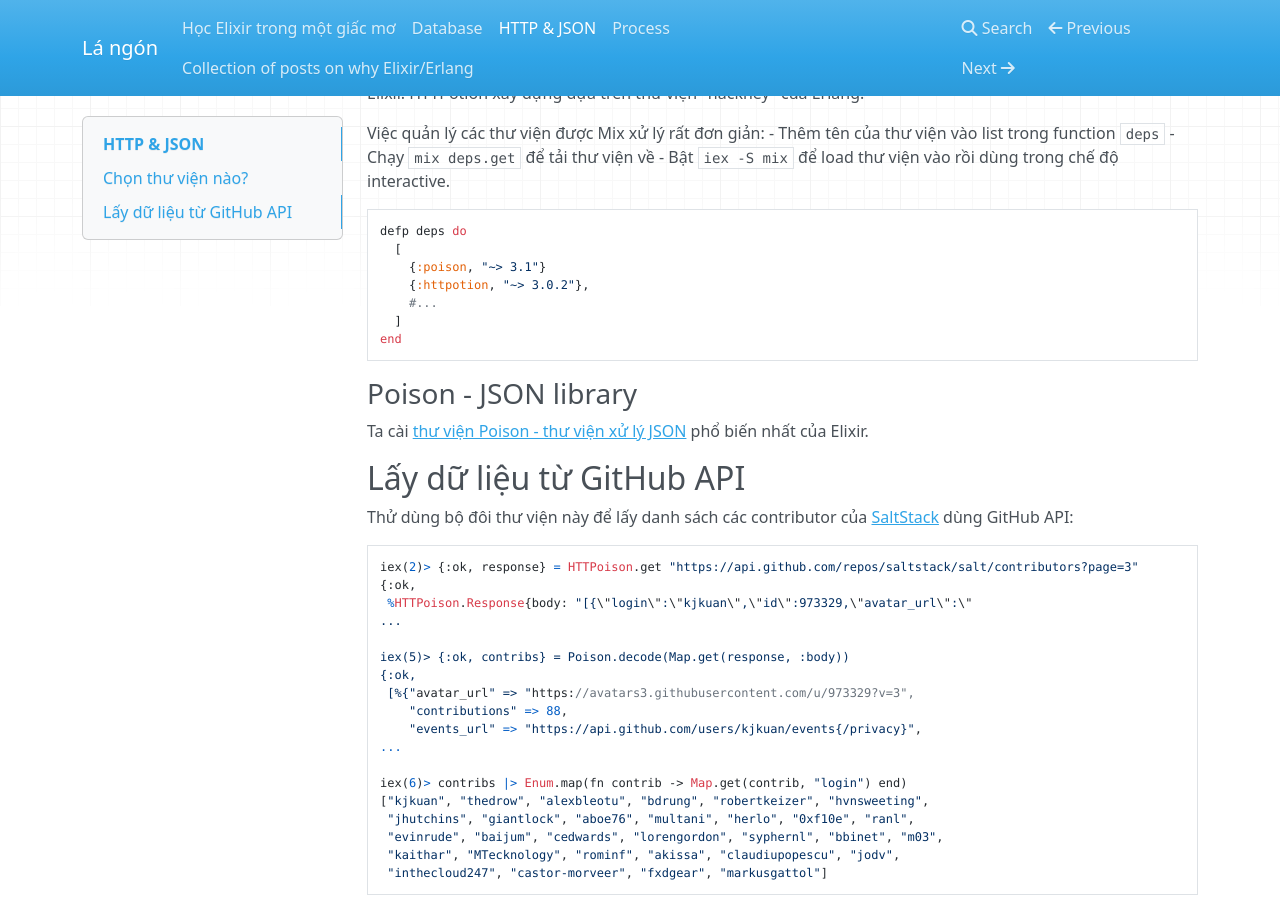
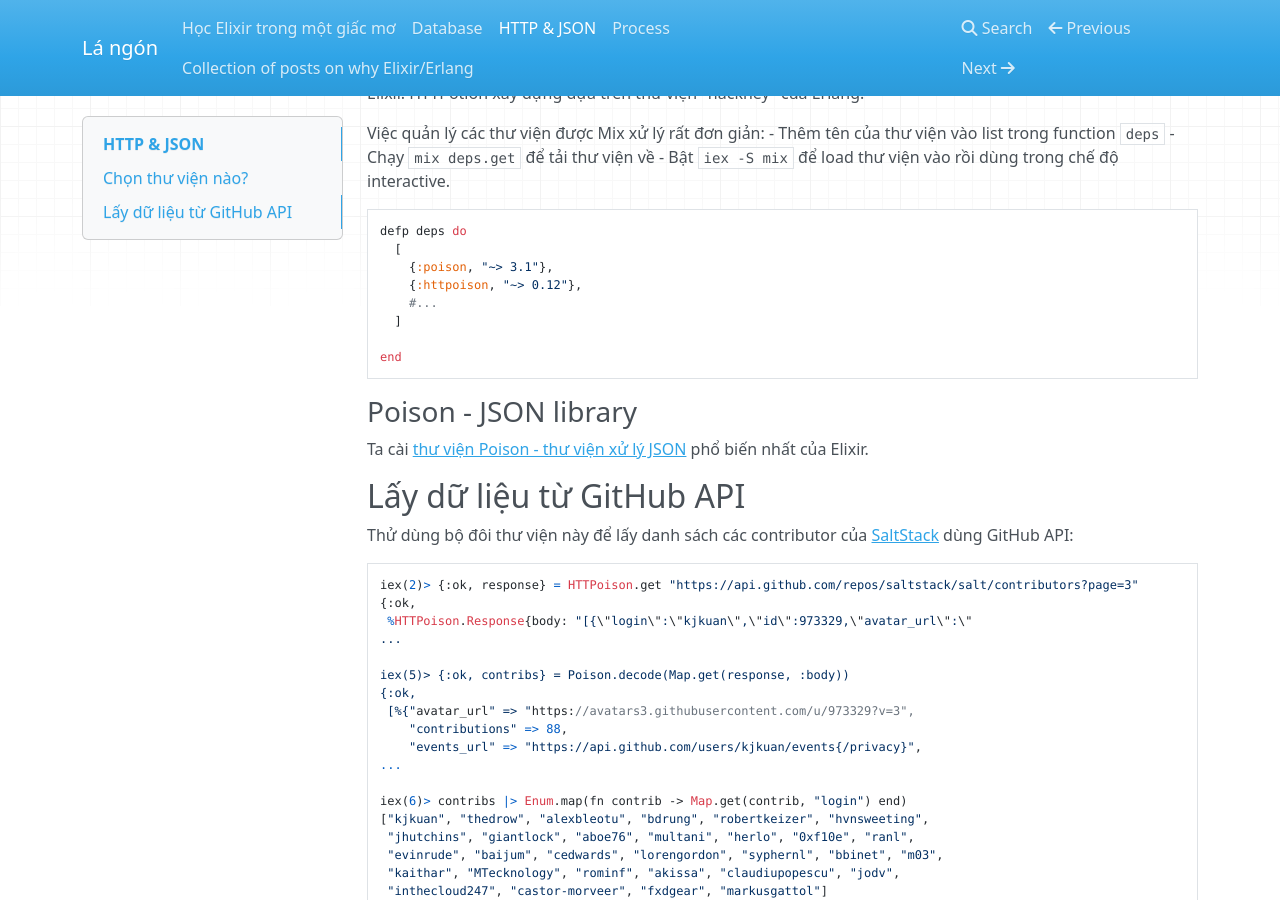
Before and after one commit to hvnsweeting/elixir-trong-mot-giac-mo, an MkDocs documentation site: the page built from docs/http-client.md, in a window 1280 px wide and 900 px high, scrolled down 509 px. Built offline with MkDocs 1.6.1, drawn with Linux system fonts in a browser that asks for light colours; nearby versions of some CDN libraries.

Commit message:
Add missing comma, use HTTPoison, not HTTPotion

````diff
--- a/docs/http-client.md
+++ b/docs/http-client.md
@@ -23,10 +23,11 @@ Việc quản lý các thư viện được Mix xử lý rất đơn giản:
 ```
 defp deps do
   [
-    {:poison, "~> 3.1"}
-    {:httpotion, "~> 3.0.2"},
+    {:poison, "~> 3.1"},
+    {:httpoison, "~> 0.12"},
     #...
   ]
+
 end
 ```
 
````
